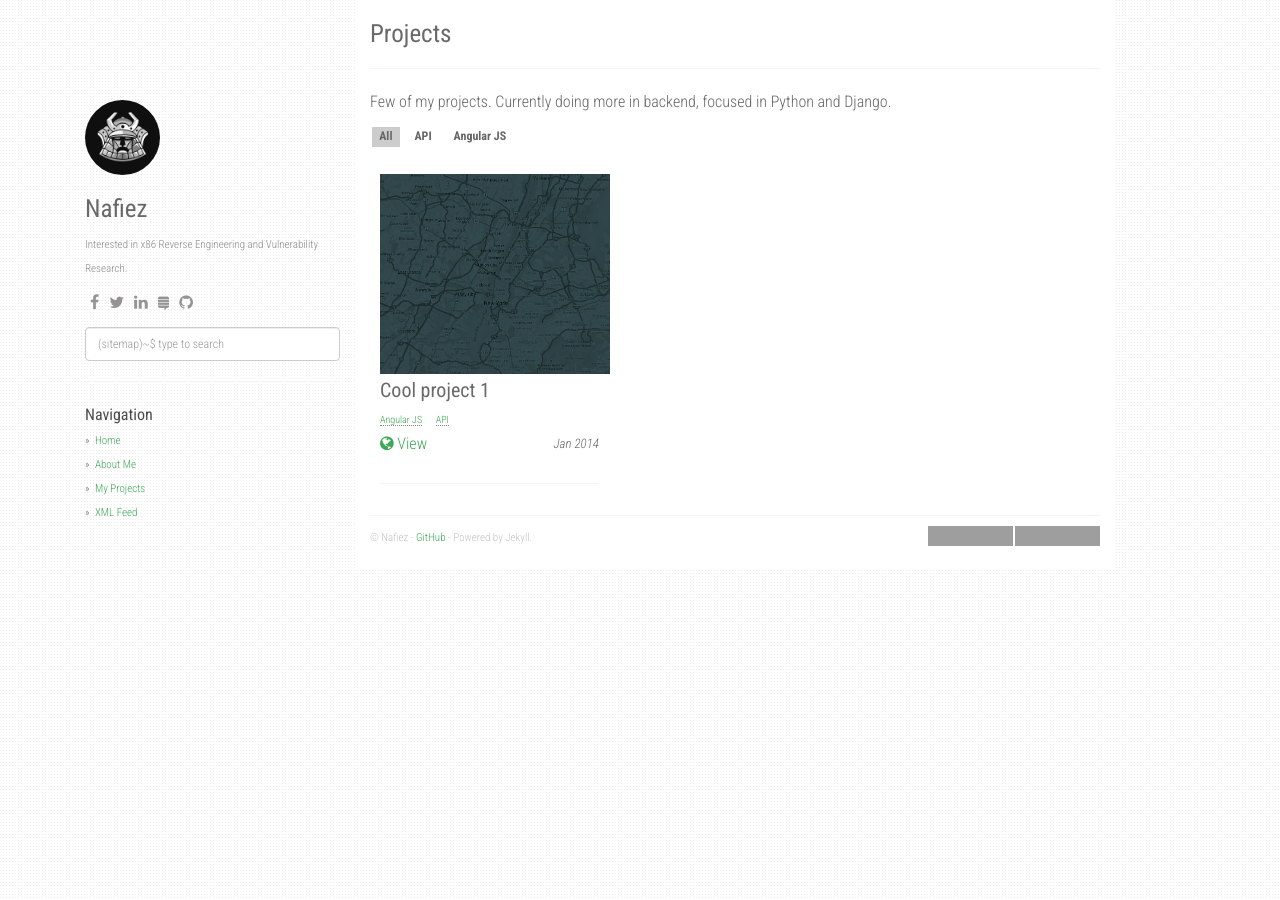
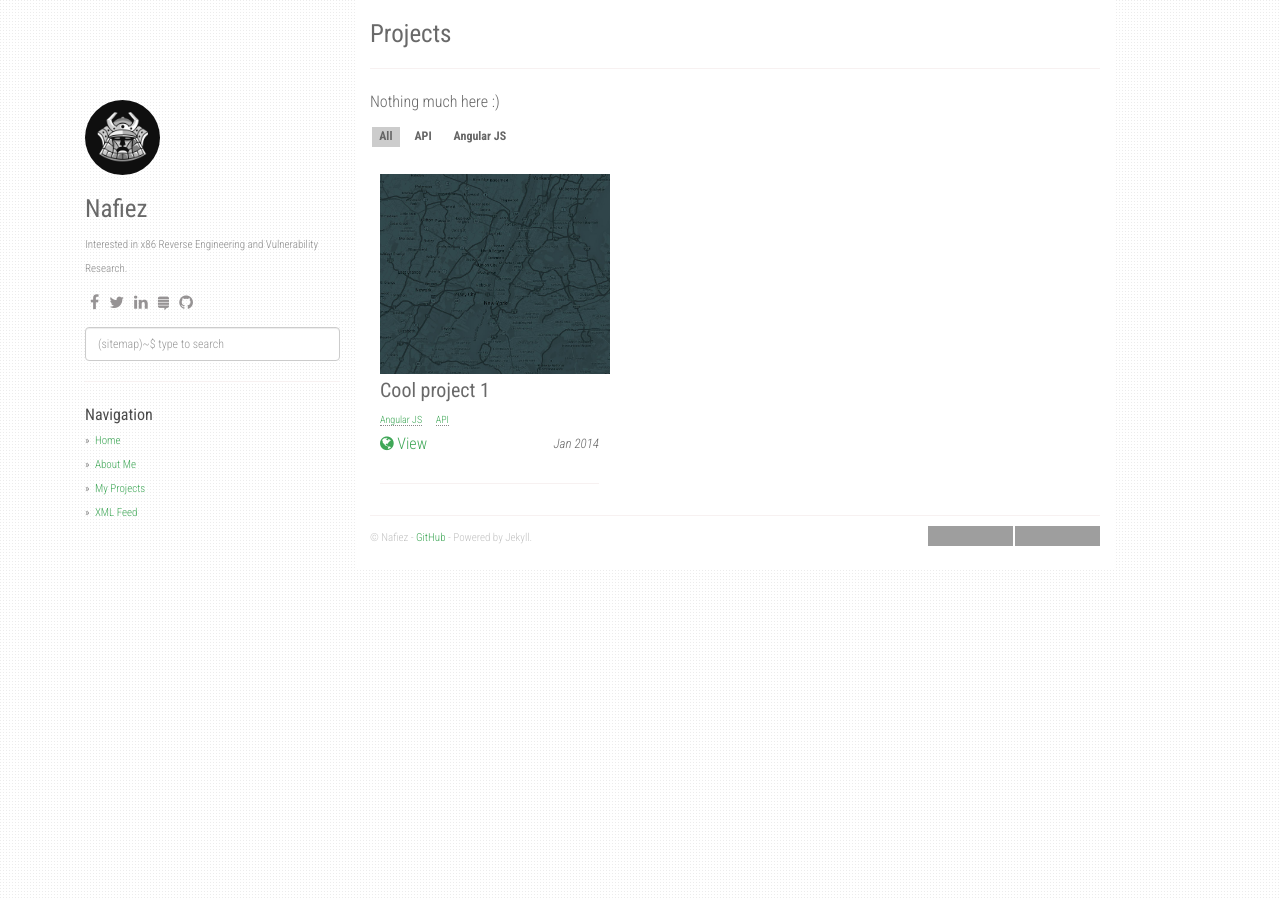
Before and after one commit to FazliMolaJan/nafiez.github.io, a Jekyll site: the page built from projects.md, in a window 1280 px wide. Built offline with Jekyll 4.4.1, drawn with Linux system fonts in a browser that asks for light colours; nearby versions of some CDN libraries; grey boxes are pictures that could not be loaded.

Commit message:
Update projects.md

```diff
--- a/projects.md
+++ b/projects.md
@@ -4,4 +4,4 @@ title: Projects
 permalink: /projects/
 ---
 
-Few of my projects. Currently doing more in backend, focused in Python and Django.
+Nothing much here :)
```
